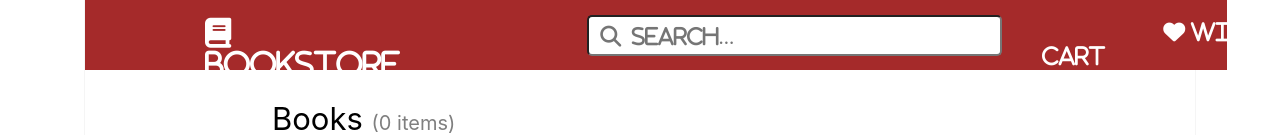
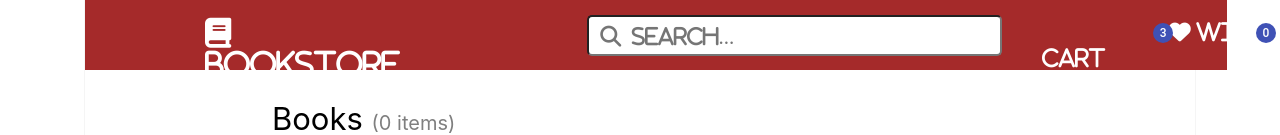
Before and after one commit to ARATI-UPARE/Book-Store-UI, a React (Create React App) app: page / in a window 1280 px wide. Shown: the top 135 px of the page. Built offline with nearby package versions, Linux system fonts and the light colour scheme; no server answers.

Commit message:
ADDED : Badge over the cart and wishlist icon

```diff
--- a/src/component/BookDataLayer.jsx
+++ b/src/component/BookDataLayer.jsx
@@ -1,13 +1,13 @@
 
 class BookDataLayer {
     fetchAllBook(callback) {
-       fetch('http://192.168.2.6:8080/verifyaccount/all')
+       fetch('http://localhost:8080/verifyaccount/all')
        .then(res => res.json())
        .then(values => callback(values))
     }
 
     addToCart(userId, bookId, quantity) {
-        fetch("http://192.168.2.6:8080/home/user/cart/add-update", {
+        fetch("http://localhost:8080/home/user/cart/add-update", {
         method: 'PUT',
         headers: {
             "content-type": "Application/json"
@@ -18,13 +18,13 @@ class BookDataLayer {
     }
 
     fetchAllCartBook(callback) {
-        fetch("http://192.168.2.6:8080/home/user/cart/getall/101")
+        fetch("http://localhost:8080/home/user/cart/getall/101")
         .then(res => res.json())
         .then(values => callback(values))
     }
 
     addToWishlist(userId, bookId) {
-        fetch("http://192.168.2.6:8080/home/user/wishlist/add", {
+        fetch("http://localhost:8080/home/user/wishlist/add", {
         method: 'PUT',
         headers: {
             "content-type": "Application/json"
@@ -35,7 +35,7 @@ class BookDataLayer {
     }
 
     fetchAllWishlistBook(callback) {
-        fetch("http://192.168.2.6:8080/home/user/wishlist/getall/101")
+        fetch("http://localhost:8080/home/user/wishlist/getall/101")
         .then(res => res.json())
         .then(values => callback(values))
     }
--- a/src/component/NavBar.jsx
+++ b/src/component/NavBar.jsx
@@ -1,6 +1,7 @@
 import React from 'react'
 import { BrowserRouter as Router, Link } from "react-router-dom";
 import Routes from './Routes';
+import { Badge } from '@material-ui/core';
 
 
 function NavBar() {
@@ -11,8 +12,8 @@ function NavBar() {
                 <Link to="/" style={{ marginLeft: '80px', marginTop: '17px', color: 'white', fontSize: '30px', textDecoration: 'none', fontFamily: 'fontawesome' }} > &#xf02d; Bookstore</Link>
                 <input className="Input" placeholder="&#8287;&#8287;&#xf002;  Search..." />
                 <ul style={{ listStyleType: 'none', display: 'flex', marginTop: '20px' }}>
-                    <li><Link to="/cart" style={{ margin: '221px', marginLeft: '224px', color: 'white', textDecoration: 'none', fontSize: '22px', fontFamily: 'fontawesome' }}> &#xf218; Cart</Link> </li>
-                    <li><Link to="/wishlist" style={{ marginLeft: '-163px', color: 'white', textDecoration: 'none', fontSize: '22px', fontFamily: 'fontawesome' }}> &#xf004; Wishlist</Link></li>
+                    <li><Link to="/cart" style={{ margin: '221px', marginLeft: '224px', color: 'white', textDecoration: 'none', fontSize: '22px', fontFamily: 'fontawesome' }}><Badge color="primary" badgeContent={0} showZero></Badge> &#xf218; Cart</Link> </li>
+                    <li><Link to="/wishlist" style={{ marginLeft: '-163px', color: 'white', textDecoration: 'none', fontSize: '22px', fontFamily: 'fontawesome' }}><Badge color="primary" badgeContent={3} showZero></Badge> &#xf004; Wishlist</Link></li>
                 </ul>
             </div>
             <Routes />
```
